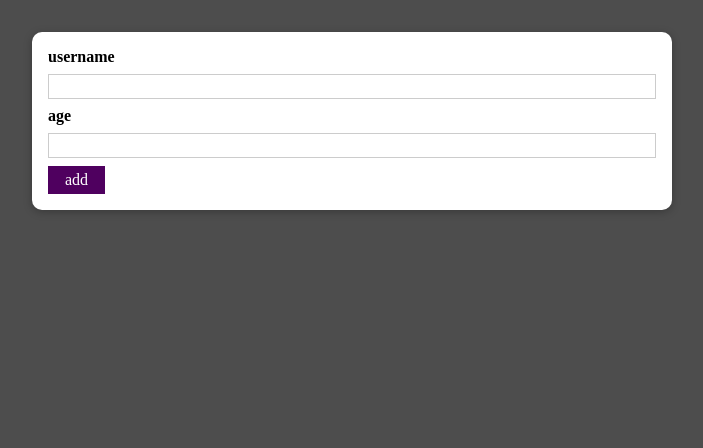
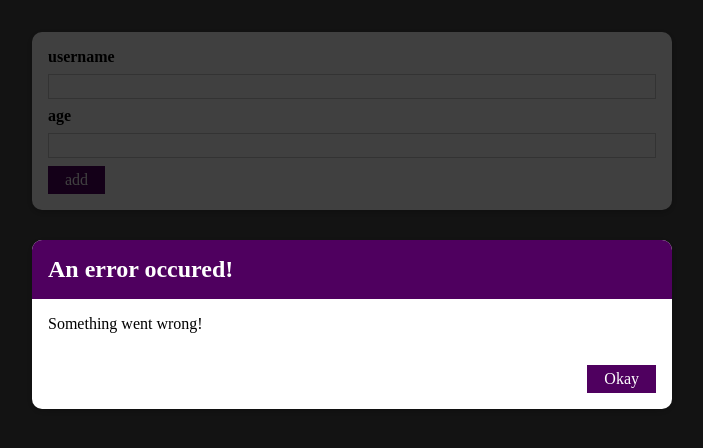
Before and after one commit to raziehamouzgar/mini-React-Project-state-props-portal-, a React (Create React App) app: page / in a window 1280 px wide. Shown: the top 448 px of the page, without its empty margins (288-991 px from the left). Built offline with nearby package versions, Linux system fonts and the light colour scheme.

Commit message:
added ErrorModal

```diff
--- /dev/null
+++ b/src/components/UI/ErrorModal.js
@@ -0,0 +1,26 @@
+import React from 'react';
+
+import Card from './Card';
+import Button from './Button';
+import classes from './ErrorModal.module.css';
+
+const ErrorModal = (props) => {
+  return (
+    <div>
+      <div className={classes.backdrop} />
+      <Card className={classes.modal}>
+        <header className={classes.header}>
+          <h2>{props.title}</h2>
+        </header>
+        <div className={classes.content}>
+          <p>{props.message}</p>
+        </div>
+        <footer className={classes.actions}>
+          <Button>Okay</Button>
+        </footer>
+      </Card>
+    </div>
+  );
+};
+
+export default ErrorModal;
--- /dev/null
+++ b/src/components/UI/ErrorModal.module.css
@@ -0,0 +1,45 @@
+.backdrop {
+    position: fixed;
+    top: 0;
+    left: 0;
+    width: 100%;
+    height: 100vh;
+    z-index: 10;
+    background: rgba(0, 0, 0, 0.75);
+  }
+
+  .modal {
+    position: fixed;
+    top: 30vh;
+    left: 10%;
+    width: 80%;
+    z-index: 100;
+    overflow: hidden;
+  }
+
+  .header {
+    background: #4f005f;
+    padding: 1rem;
+  }
+
+  .header h2 {
+    margin: 0;
+    color: white;
+  }
+
+  .content {
+    padding: 1rem;
+  }
+
+  .actions {
+    padding: 1rem;
+    display: flex;
+    justify-content: flex-end;
+  }
+
+  @media (min-width: 768px) {
+    .modal {
+      left: calc(50% - 20rem);
+      width: 40rem;
+    }
+  }
--- a/src/components/Users/AddUser.js
+++ b/src/components/Users/AddUser.js
@@ -1,7 +1,8 @@
 import React ,{useState}  from "react";
-import Buttom from "../UI/Buttom";
+import Buttom from "../UI/Button";
 import Card from "../UI/Card";
-import classes from './AddUser.module.css'
+import classes from './AddUser.module.css';
+import ErrorModal from "../UI/ErrorModal";
 
 const AddUser = (props) => {
 const [enteredUsername, setEnteredUsername] = useState('');
@@ -28,15 +29,18 @@
   }
 
   return (
+    <div>
+    <ErrorModal title="An error occured!" message="Something went wrong!" />
     <Card className={classes.input}>
     <form onSubmit={addUserHandler}>
-      <label>username</label>
-      <input type="text" value={enteredUsername} onChange={changeUsernameHandler}></input>
-      <label>age</label>
-      <input type="number" value={enteredAge} onChange={changeAgeHandler}></input>
+      <label for='username'>username</label>
+      <input id="username" type="text" value={enteredUsername} onChange={changeUsernameHandler}></input>
+      <label for='age' >age</label>
+      <input id="age" type="number" value={enteredAge} onChange={changeAgeHandler}></input>
       <Buttom type="submit">add</Buttom>
     </form>
     </Card>
+    </div>
   );
 };
 
```
Also changed, not shown: src/components/UI/Button.js (renamed from src/components/UI/Buttom.js).
